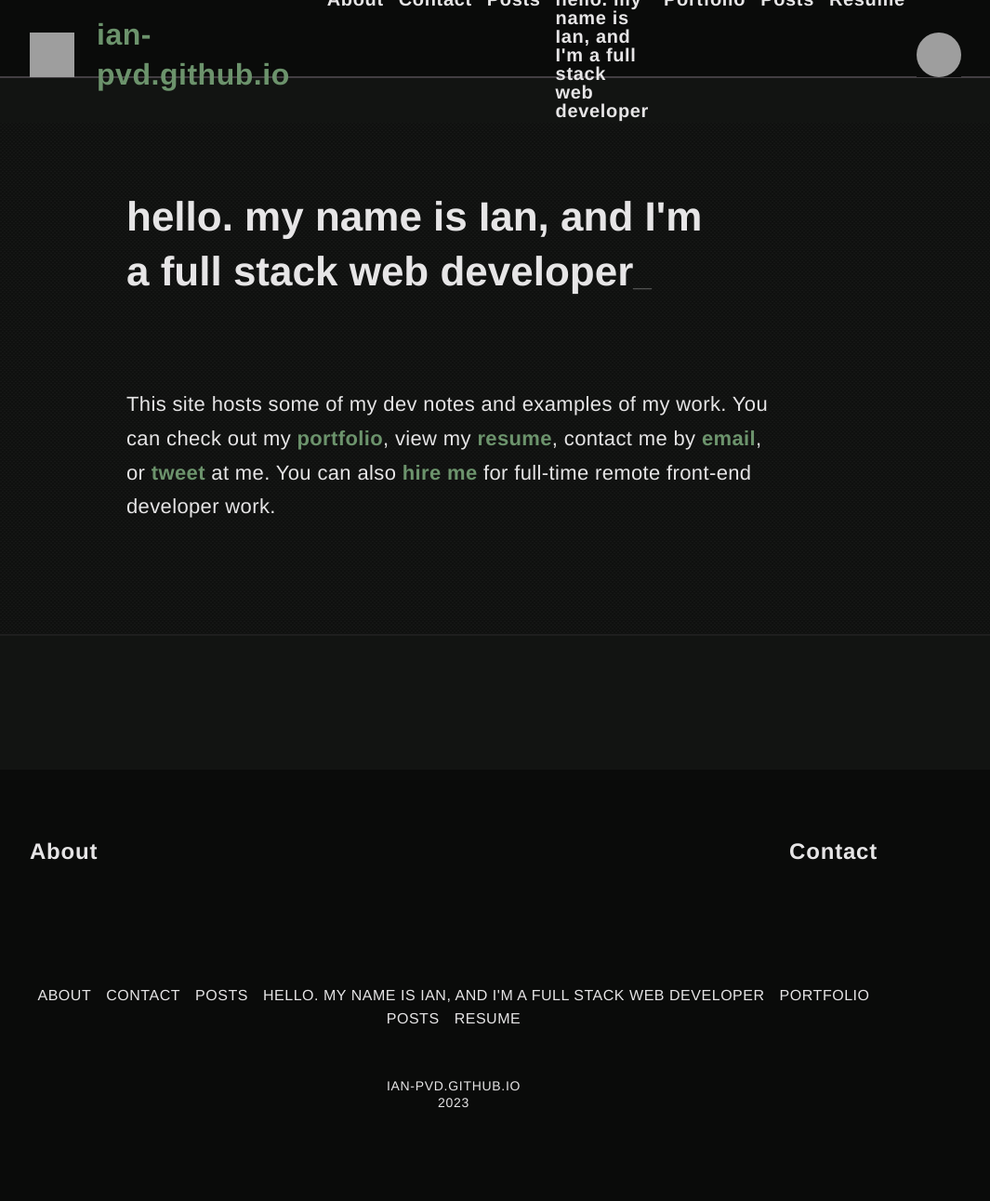
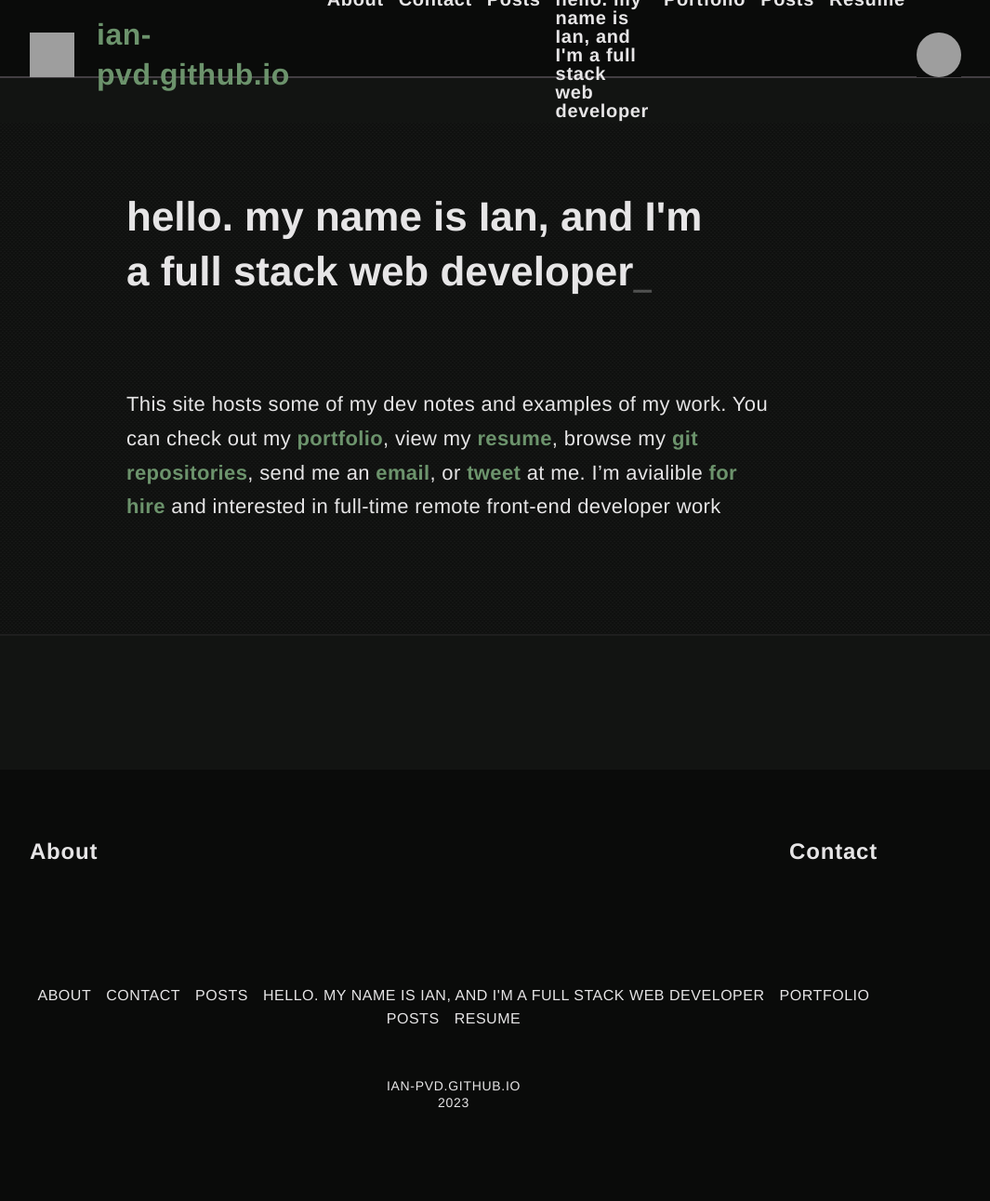
Before and after one commit to ian-pvd/ian-pvd.github.io, a Jekyll site: the page built from index.md, in a window 1280 px wide. Shown: the whole page at 93% size, without its empty margins (152-1217 px from the left). Built offline with Jekyll 4.4.1, drawn with Linux system fonts in a browser that asks for light colours; grey boxes are pictures that could not be loaded.

Commit message:
WIP page & style tweaks

```diff
--- a/_layouts/resume.html
+++ b/_layouts/resume.html
@@ -53,7 +53,7 @@ layout: default
 
 			<h3>Oomph, Inc.</h3>
 			<em>Front-End Developer, Jul 2012 &ndash; Feb 2014</em>
-			<p>Worked with different project teams at a WordPress VIP partner agency. Tasks involved custom theme &amp; plugin development for WordPress and Drupal sites.</p>
+			<p>Worked with several small project teams at a WordPress VIP partner agency. Tasks involved custom theme &amp; plugin development for WordPress and Drupal sites.</p>
 
 			<h3>eMagine Communications</h3>
 			<em>Website Maintenance, Mar 2010 &ndash; Mar 2012</em>
@@ -71,7 +71,7 @@ layout: default
 		<h2>Extras</h2>
 
 		<div class="resume__extras">
-			<p>Web development is also a hobby, with several code projects and utilities in my portfolio. I've climbed most of Catskill 3500s, working on the ADK 46ers, and enjoy multi-day camping &amp; backpacking trips. Up until 2017, I also worked in nightlife, producing &amp; promoting events, DJing, and holding several residencies over 5 years.</p>
+			<p>Web development is also a hobby, and <a class="home__footer-link" href="{{ "/portfolio/" | relative_url }}">my portfolio</a> shows off some code projects. I've climbed most of my Catskill 3500 Peaks, and working on the ADK 46ers. When I have time off, I enjoy multi-day camping &amp; backpacking trips. Up until 2017, I also worked in nightlife; producing &amp; promoting events, DJing, and holding several residencies over 5 years.</p>
 		</div>
 	</div>
 
--- a/_sass/base.scss
+++ b/_sass/base.scss
@@ -13,7 +13,7 @@ body {
 	color: var(--c-text);
 	display: flex;
 	flex-direction: column;
-	font-family: "Helvetica Neue", Helvetica, Arial, sans-serif;
+	font-family: var(--ff-sans-serif);
 	font-size: var(--fs-medium);
 	font-weight: 600;
 	line-height: calc(4 / 3);
--- a/_sass/layouts/home.scss
+++ b/_sass/layouts/home.scss
@@ -34,7 +34,9 @@
 		animation: blink 1000ms infinite;
 		content: "_";
 		display: inline-block;
-		font-size: 0.8em;
+		font-family: var(--ff-monospace);
+		font-size: 0.75em;
+		line-height: 1;
 	}
 }
 
--- a/_sass/variables.scss
+++ b/_sass/variables.scss
@@ -47,6 +47,10 @@
 	--border-layout: 2px solid var(--color-tundora);
 	--border-line: 2px solid var(--c-text);
 	--border-ui: 1px solid var(--color-xanadu);
+
+	/* Fonts */
+	--ff-monospace: Monaco, Consolas, "Lucida Console", "Courier New", Courier, monospace;
+	--ff-sans-serif: "Helvetica Neue", Helvetica, Arial, sans-serif;
 
 	/* TODO: Organize the other variables. */
 	--mw-site-layout: calc(54rem + var(--space-large)); // 54rem + 3rem (half site footer padding)
--- a/index.md
+++ b/index.md
@@ -3,4 +3,4 @@ title: hello. my name is Ian, and I'm a full stack web developer
 layout: index
 ---
 
-This site hosts some of my dev notes and examples of my work. You can check out my [portfolio](/portfolio/), view my [resume](/resume/), contact me by [email](mailto:ianpvd+gh@gmail.com){:target="_blank"}, or [tweet](https://www.twitter.com/ian_pvd){:target="_blank"} at me. You can also [hire me]({{ "/contact/" | relative_url }}) for full-time remote front-end developer work.
+This site hosts some of my dev notes and examples of my work. You can check out my [portfolio](/portfolio/), view my [resume](/resume/), browse my [git repositories](https://github.com/ian-pvd?tab=repositories&sort=){:target="_blank"}, send me an [email](mailto:ianpvd+gh@gmail.com){:target="_blank"}, or [tweet](https://www.twitter.com/ian_pvd){:target="_blank"} at me. I'm avialible [for hire]({{ "/contact/#hire-me" | relative_url }}) and interested in full-time remote front-end developer work
```
Also changed, not shown: contact.md (+1 -1 lines).
